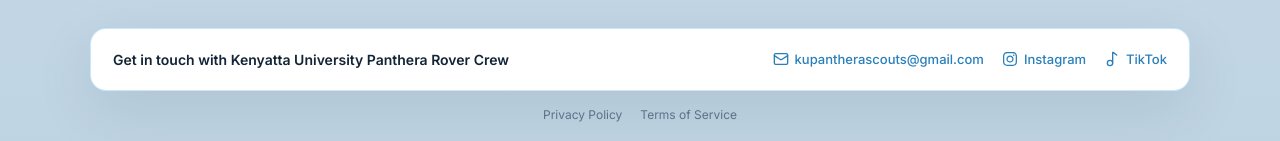
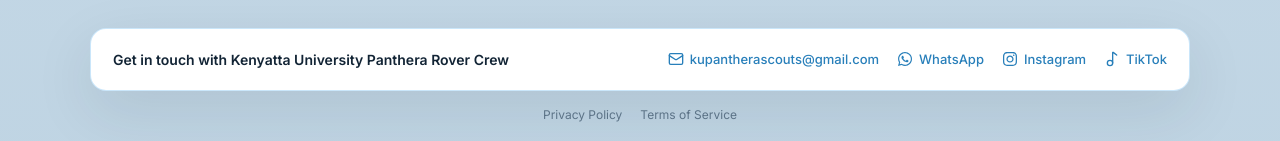
Before and after one commit to Ummu-M/panthera_, a Next.js app: page / in a window 1280 px wide. Shown: the part 1298-1439 px from the top of the page. Built offline with nearby package versions, Linux system fonts and the light colour scheme; no server answers; the database is empty.

Commit message:
Add WhatsApp contact link

```diff
--- a/app/(auth)/page.tsx
+++ b/app/(auth)/page.tsx
@@ -6,7 +6,7 @@ import {
   Calendar, Clock, MapPin, Mail, Music2, Users, Shield,
   Plus, Trash2, Tag, Image as ImageIcon, Upload
 } from 'lucide-react'
-import { FaInstagram } from 'react-icons/fa'
+import { FaInstagram, FaWhatsapp } from 'react-icons/fa'
 import { theme } from '@/lib/theme'
 import { CrewCard, CrewEmptyState, InitialsBadge } from '@/app/components/CrewCard'
 
@@ -664,6 +664,10 @@ export default function AuthPage() {
                 <Mail size={16} />
                 kupantherascouts@gmail.com
               </a>
+              <a href="https://wa.me/254110370104" target="_blank" rel="noopener noreferrer" style={{ display: 'flex', alignItems: 'center', gap: 6, color: C.gold500, textDecoration: 'none', fontSize: 13, fontWeight: 500 }}>
+                <FaWhatsapp size={16} />
+                WhatsApp
+              </a>
               <a href="https://www.instagram.com/ku_scouts_panthera?igsh=a29lOHNrdGFpMHp1" target="_blank" rel="noopener noreferrer" style={{ display: 'flex', alignItems: 'center', gap: 6, color: C.gold500, textDecoration: 'none', fontSize: 13, fontWeight: 500 }}>
                 <FaInstagram size={16} />
                 Instagram
```
